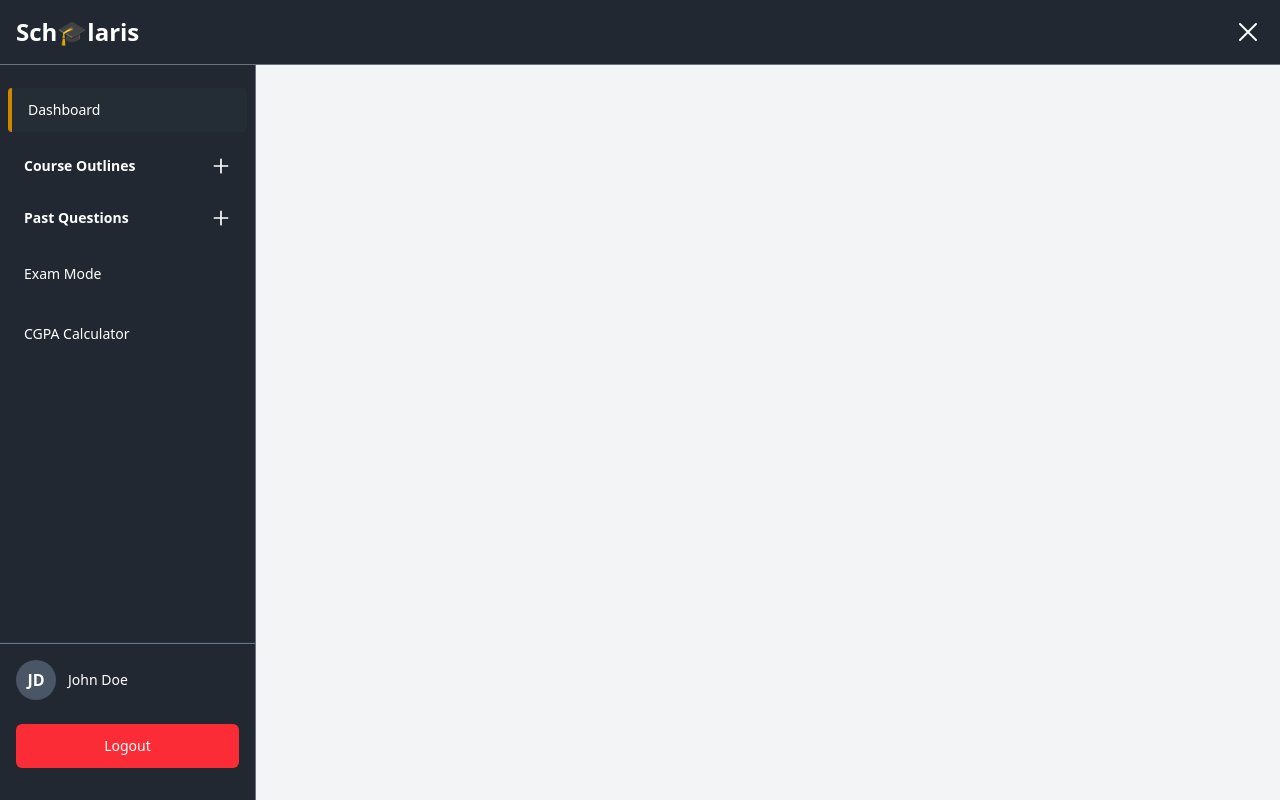
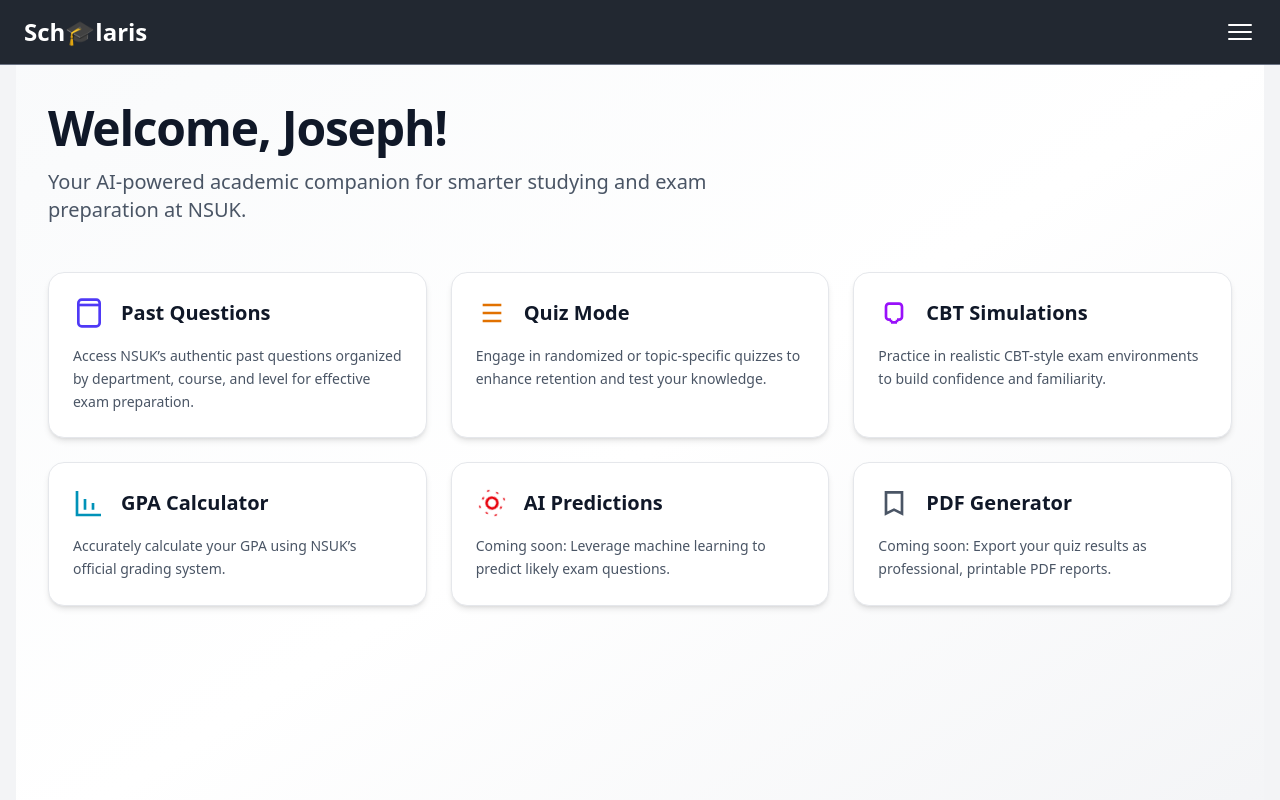
Before and after one commit to JOSEPH-Inalegwu/scholaris-app, a React (Vite) app: page /dashboard in a window 1280 px wide. Built offline with nearby package versions, Linux system fonts and the light colour scheme.

Commit message:
Add Dashboard component and update routing; modify sidebar state and enhance Header styling

```diff
--- a/Layout.jsx
+++ b/Layout.jsx
@@ -4,7 +4,7 @@ import Header from './src/Components/Header';
 import Sidebar from './src/Components/Sidebar';
 
 const Layout = () => {
-  const [isSidebarOpen, setIsSidebarOpen] = useState(true);
+  const [isSidebarOpen, setIsSidebarOpen] = useState(false);
 
   const handleSidebarToggle = () => setIsSidebarOpen(prev => !prev);
   const handleCloseSidebar = () => setIsSidebarOpen(false);
--- a/src/Components/Header.jsx
+++ b/src/Components/Header.jsx
@@ -2,7 +2,7 @@ import React from 'react';
 
 const Header = ({ handleSidebarToggle, isSidebarOpen }) => {
   return (
-    <nav id="navbar" className="fixed top-0 z-40 flex w-full flex-row justify-between bg-[#222831] px-4 border border-x-0 border-t-0 border-b-gray-500">
+    <nav id="navbar" className="fixed top-0 z-40 flex w-full flex-row justify-between bg-[#222831] px-4 md:px-6 border border-x-0 border-t-0 border-b-gray-500">
       <ul className="breadcrumb flex flex-row items-center justify-between py-4 space-x-3 text-lg text-[#222831] sm:flex">
         <li className="inline">
           <a
--- /dev/null
+++ b/src/Features/Dashboard/components/Dashboard.jsx
@@ -0,0 +1,156 @@
+import React from 'react';
+
+const user = { name: 'Joseph' };
+
+const features = [
+  {
+    icon: (
+      <svg
+        xmlns="http://www.w3.org/2000/svg"
+        className="w-8 h-8 text-indigo-600"
+        fill="none"
+        viewBox="0 0 24 24"
+        stroke="currentColor"
+        strokeWidth="2"
+      >
+        <path d="M4 19.5A2.5 2.5 0 006.5 22h11a2.5 2.5 0 002.5-2.5v-15A2.5 2.5 0 0017.5 2h-11A2.5 2.5 0 004 4.5v15z" />
+        <path d="M4 6h16" />
+      </svg>
+    ),
+    title: 'Past Questions',
+    description: 'Access NSUK’s authentic past questions organized by department, course, and level for effective exam preparation.',
+  },
+  {
+    icon: (
+      <svg
+        xmlns="http://www.w3.org/2000/svg"
+        className="w-8 h-8 text-amber-600"
+        fill="none"
+        viewBox="0 0 24 24"
+        stroke="currentColor"
+        strokeWidth="2"
+      >
+        <path d="M5 12h14M5 6h14M5 18h14" />
+      </svg>
+    ),
+    title: 'Quiz Mode',
+    description: 'Engage in randomized or topic-specific quizzes to enhance retention and test your knowledge.',
+  },
+  {
+    icon: (
+      <svg
+        xmlns="http://www.w3.org/2000/svg"
+        className="w-8 h-8 text-purple-600"
+        fill="none"
+        viewBox="0 0 24 24"
+        stroke="currentColor"
+        strokeWidth="2"
+      >
+        <path d="M9.75 17L8.25 17C7.00736 17 6 15.9926 6 14.75V7.25C6 6.00736 7.00736 5 8.25 5h7.5C16.9926 5 18 6.00736 18 7.25v7.5C18 15.9926 16.9926 17 15.75 17L14.25 17M9.75 17v2M14.25 17v2M9.75 19h4.5" />
+      </svg>
+    ),
+    title: 'CBT Simulations',
+    description: 'Practice in realistic CBT-style exam environments to build confidence and familiarity.',
+  },
+  {
+    icon: (
+      <svg
+        xmlns="http://www.w3.org/2000/svg"
+        className="w-8 h-8 text-cyan-600"
+        fill="none"
+        viewBox="0 0 24 24"
+        stroke="currentColor"
+        strokeWidth="2"
+      >
+        <path d="M3 3v18h18M9 17V9M15 17v-5" />
+      </svg>
+    ),
+    title: 'GPA Calculator',
+    description: 'Accurately calculate your GPA using NSUK’s official grading system.',
+  },
+  {
+    icon: (
+      <svg
+        xmlns="http://www.w3.org/2000/svg"
+        className="w-8 h-8 text-red-600 animate-spin-slow"
+        fill="none"
+        viewBox="0 0 24 24"
+        stroke="currentColor"
+        strokeWidth="2"
+      >
+        <path d="M12 4v1M12 19v1M4.93 4.93l.707.707M18.364 18.364l.707.707M4 12H3M21 12h-1M4.93 19.07l.707-.707M18.364 5.636l.707-.707" />
+        <circle cx="12" cy="12" r="4" strokeWidth="2" />
+      </svg>
+    ),
+    title: 'AI Predictions',
+    description: 'Coming soon: Leverage machine learning to predict likely exam questions.',
+  },
+  {
+    icon: (
+      <svg
+        xmlns="http://www.w3.org/2000/svg"
+        className="w-8 h-8 text-gray-600"
+        fill="none"
+        viewBox="0 0 24 24"
+        stroke="currentColor"
+        strokeWidth="2"
+      >
+        <path d="M6 4v16l6-3 6 3V4z" />
+      </svg>
+    ),
+    title: 'PDF Generator',
+    description: 'Coming soon: Export your quiz results as professional, printable PDF reports.',
+  },
+];
+
+const FeatureCard = ({ feature, index }) => {
+  const handleClick = () => {
+    console.log(`Clicked on ${feature.title}`);
+    // Future: Add navigation or modal logic here
+  };
+
+  return (
+    <div
+      className="group bg-white rounded-2xl p-6 border border-gray-200 shadow-md hover:shadow-md transform hover:-translate-y-2 transition-all cursor-pointer duration-300 ease-out"
+      style={{ animation: `fadeInUp 0.5s ease-out ${index * 100}ms forwards` }}
+      role="button"
+      tabIndex={0}
+      onClick={handleClick}
+      onKeyDown={(e) => e.key === 'Enter' && handleClick()}
+      aria-label={`Feature: ${feature.title}`}
+    >
+      <div className="flex items-center gap-4 mb-4">
+        {feature.icon}
+        <h3 className="text-xl font-semibold text-gray-900 group-hover:text-indigo-600 transition-colors duration-200">
+          {feature.title}
+        </h3>
+      </div>
+      <p className="text-gray-600 text-sm leading-relaxed">{feature.description}</p>
+    </div>
+  );
+};
+
+const Dashboard = () => {
+  return (
+    <div className="min-h-screen mt-10 bg-gradient-to-br from-gray-50 via-white to-gray-100 py-12 px-4 sm:px-6 lg:px-8">
+
+      <div className="mb-12 text-left">
+        <h1 className="text-4xl md:text-5xl font-bold text-gray-900 tracking-tight">
+          {user ? `Welcome, ${user.name}!` : 'Welcome to Scholaris!'}
+        </h1>
+        <p className="text-lg md:text-xl text-gray-600 mt-4 max-w-3xl">
+          Your AI-powered academic companion for smarter studying and exam preparation at NSUK.
+        </p>
+      </div>
+
+      <div className="grid grid-cols-1 sm:grid-cols-2 lg:grid-cols-3 gap-6 max-w-7xl mx-auto">
+        {features.map((feature, index) => (
+          <FeatureCard key={index} feature={feature} index={index} />
+        ))}
+      </div>
+
+    </div>
+  );
+};
+
+export default Dashboard;
--- a/src/index.css
+++ b/src/index.css
@@ -21,3 +21,17 @@ animation: shake 0.4s ease;
   .animate-fade-in {
     animation: fadeIn 0.3s ease-in-out;
   }
+
+  @keyframes fadeInUp {
+    from {
+      opacity: 0;
+      transform: translateY(20px);
+    }
+    to {
+      opacity: 1;
+      transform: translateY(0);
+    }
+  }
+  .animate-spin-slow {
+    animation: spin 3s linear infinite;
+  }
--- a/src/main.jsx
+++ b/src/main.jsx
@@ -4,8 +4,7 @@ import './index.css'
 
 import Layout from '../Layout'
 import AuthPage from './Features/Auth/Pages/AuthPage'
-import Dashboard from './Pages/Dashboard'
-// import Home from './Pages/Home'
+import Dashboard from './Features/Dashboard/components/Dashboard'
 import Signup from './Features/Auth/Pages/Signup'
 
 
```
Also changed, not shown: 1 other file (tests, documents, lock files or other folders).
